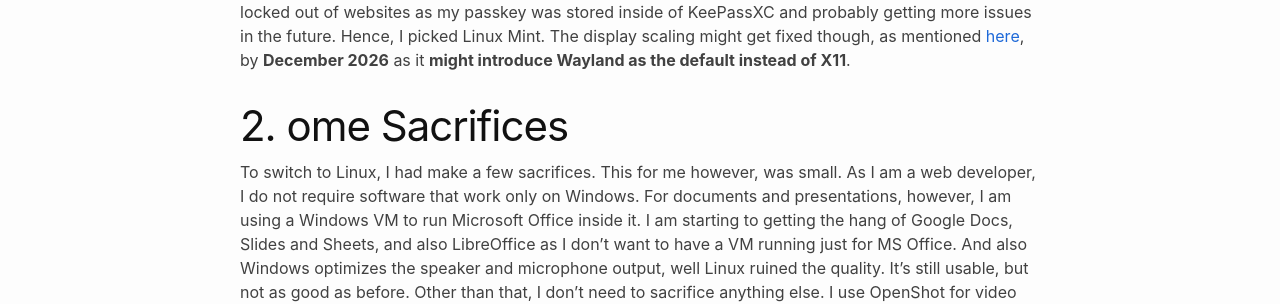
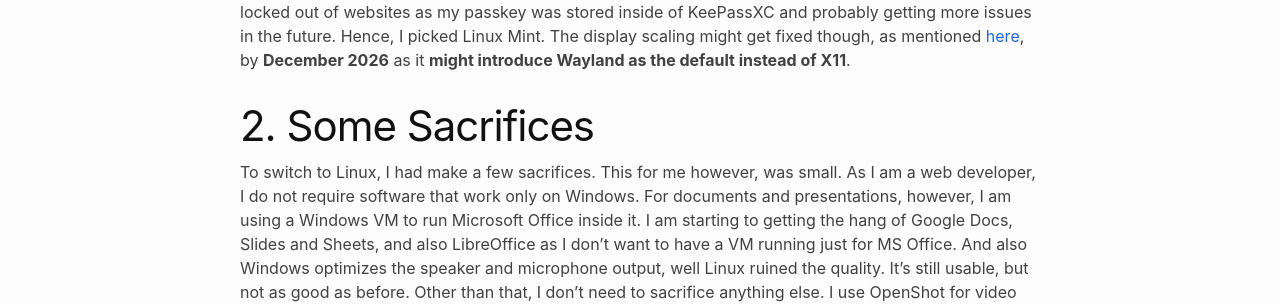
Before and after one commit to lakshyaelite/lakshyaelite.github.io, a Jekyll site: the page built from _posts/2026-05-18-my-linux-mint-experience.md, in a window 1280 px wide. Shown: the part 693-997 px from the top of the page. Built offline with Jekyll 4.4.1, drawn with Linux system fonts in a browser that asks for light colours; nearby versions of some CDN libraries; comment, search, counter and statistics services are not loaded; part of the change alters nothing that is shown.

Commit message:
Small changes

```diff
--- a/_config.yml
+++ b/_config.yml
@@ -82,10 +82,10 @@ minima:
 #       * icon     Font Awesome icon id. `github` corresponds to `fa-github`.
 #       * url      Full URL of social profile.
   social_links:
-    - title: GitHub
+    - title: Follow me on GitHub
       icon: github
       url: "https://github.com/lakshyaelite"
-    - title: YouTube
+    - title: Subscribe to my YouTube Channel
       icon: youtube
       url: "https://youtube.com/@elitelakshya"
 #
--- a/_posts/2026-05-18-my-linux-mint-experience.md
+++ b/_posts/2026-05-18-my-linux-mint-experience.md
@@ -11,7 +11,7 @@ This was the step I thought was gonna be easy, but I was proved wrong almost ins
 In the end, I thought that I'd rather have small text than to run that command everytime to mount my disk, getting locked out of websites as my passkey was stored inside of KeePassXC and probably getting more issues in the future. Hence, I picked Linux Mint.
 The display scaling might get fixed though, as mentioned [here](https://blog.linuxmint.com/?p=5019), by **December 2026** as it **might introduce Wayland as the default instead of X11**.
 
-# 2. ome Sacrifices
+# 2. Some Sacrifices
 To switch to Linux, I had make a few sacrifices. This for me however, was small. As I am a web developer, I do not require software that work only on Windows. For documents and presentations, however, I am using a Windows VM to run Microsoft Office inside it. I am starting to getting the hang of Google Docs, Slides and Sheets, and also LibreOffice as I don't want to have a VM running just for MS Office. And also Windows optimizes the speaker and microphone output, well Linux ruined the quality. It's still usable, but not as good as before. Other than that, I don't need to sacrifice anything else. I use OpenShot for video editing, GIMP for photos, VS Code for development, NodeJS and Python. All of them work on Linux.
 
 # 3. Updates
```
